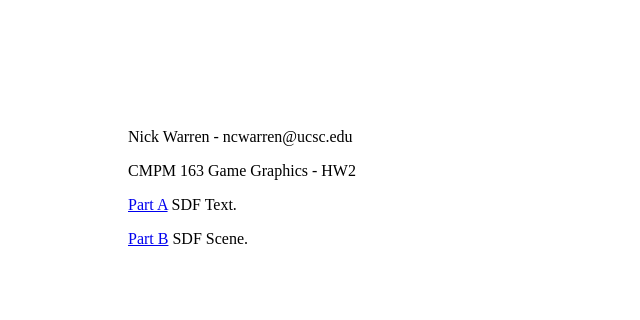
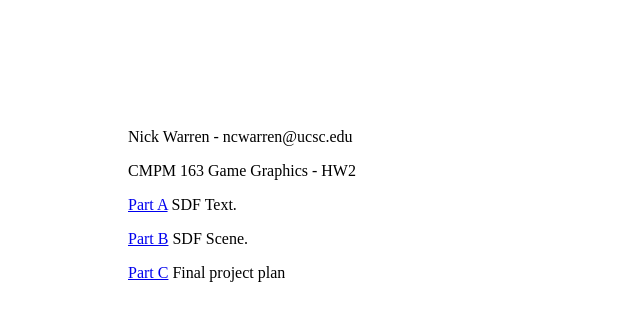
Before and after one commit to ncwarren96/GameGraphics163-hw3, a plain HTML site: page index.html in a window 1280 px wide. Shown: the whole page, without its empty margins (0-640 px from the left). Drawn offline with Linux system fonts and the light colour scheme.

Commit message:
Add part c

```diff
--- a/index.html
+++ b/index.html
@@ -22,5 +22,7 @@
 
 		<p><a href="partB.html">Part B</a>
 		SDF Scene.</p>
+
+		<p><a href="HOMEWORK 3 - PART C.pdf">Part C</a> Final project plan</p>
 	</body>
 </html>
```
Also changed, not shown: 1 other file.
